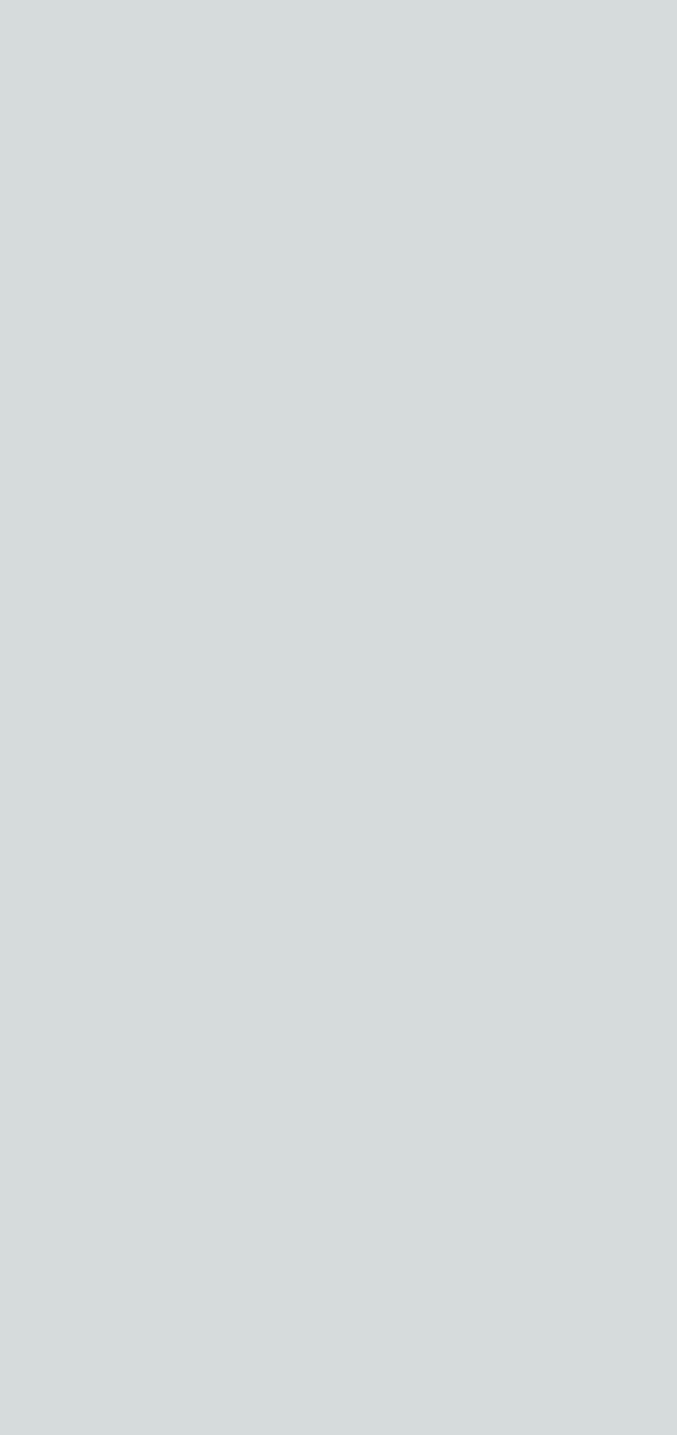
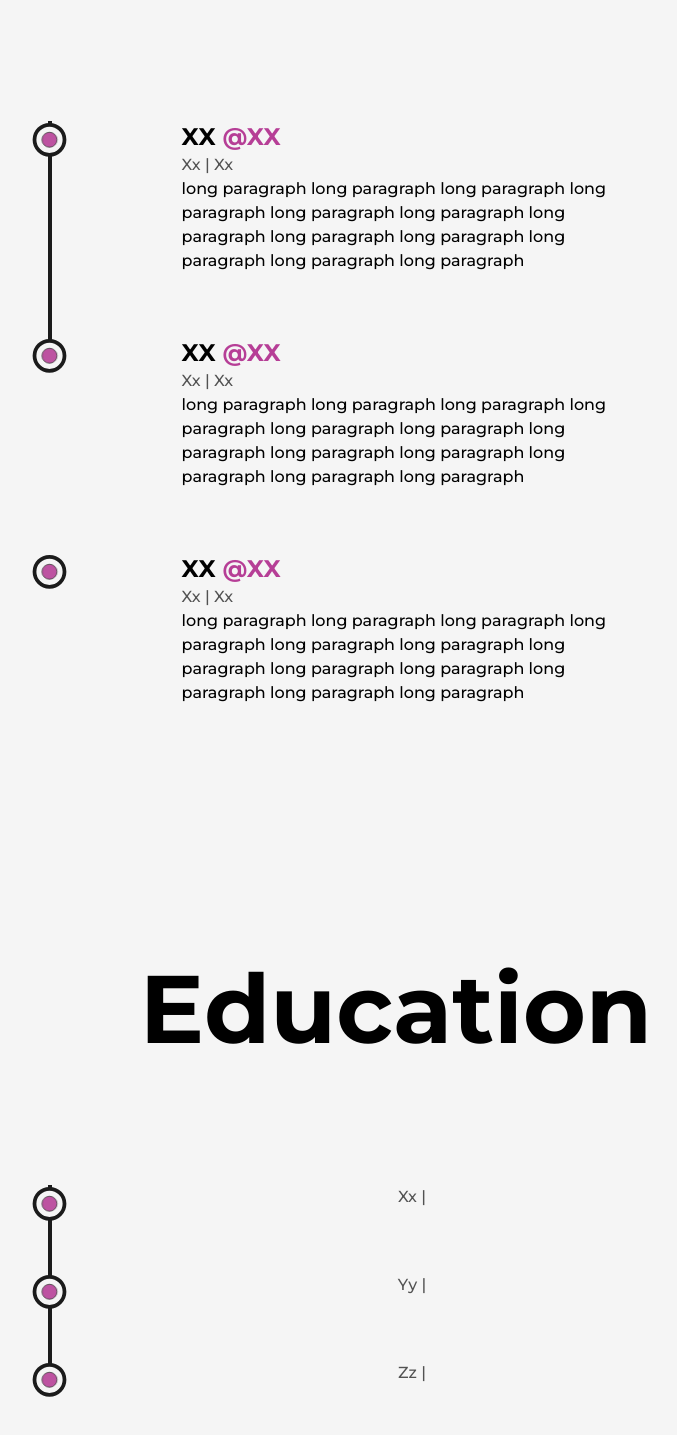
Before and after one commit to emadak47/portfolio-website, a Next.js app: page /about in a window 1280 px wide. Shown: the part 2075-3510 px from the top of the page, without its empty margins (244-921 px from the left). Before the commit the page ends 1938 px from the top, so only its background shows below. Built offline with nearby package versions, Linux system fonts and the light colour scheme.

Commit message:
added education and experience sections in about me page

```diff
--- /dev/null
+++ b/src/components/Education.js
@@ -0,0 +1,77 @@
+import React, { useRef } from 'react';
+import { motion, useScroll } from 'framer-motion';
+import LiIcon from '@/components/LiIcon';
+
+const Details = ({ type, time, place, info }) => {
+    const ref = useRef(null);
+    return (
+        <li ref={ref} className='my-8 first:mt-0 last:mb-0 w-[60%] mx-auto flex flex-col items-center justify-between'>
+            <LiIcon reference={ref} />
+            <motion.div
+                initial={{ y: 50 }}
+                whileInView={{ y: 0 }}
+                transition={{ duration: 0.5, type: "spring" }}
+            >
+                <h3 className='capitalize font-bold text-2xl'>
+                    {type}
+                </h3>
+                <span className='capitalize font-medium text-dark/75'>
+                    {time} | {place}
+                </span>
+                <p className='font-medium w-full'>
+                    {info}
+                </p>
+            </motion.div>
+        </li>
+    );
+}
+
+
+const Education = () => {
+    const ref = useRef(null);
+    const { scorllYProgress } = useScroll({
+        target: ref,
+        offset: ["start end", "center start"]
+    });
+
+    return (
+        <div className='my-64'>
+            <h2 className='font-bold text-8xl mb-32 w-full text-center'>Education</h2>
+
+            <div ref={ref} className='w-[75%] mx-auto relative'>
+                <motion.div
+                    className='absolute left-9 top-0 w-[4px] h-full bg-dark origin-top'
+                    style={{ scaleY: scorllYProgress }}
+                />
+                <ul className='w-full flex flex-col items-start justify-between ml-4'>
+                    <Details
+                        position="XX"
+                        company="XX"
+                        companyLink="XX"
+                        time="xx"
+                        address="xx"
+                        work="xx"
+                    />
+                    <Details
+                        position="YY"
+                        company="YY"
+                        companyLink="YY"
+                        time="yy"
+                        address="yy"
+                        work="yy"
+                    />
+                    <Details
+                        position="ZZ"
+                        company="ZZ"
+                        companyLink="ZZ"
+                        time="zz"
+                        address="zz"
+                        work="zz"
+                    />
+                </ul>
+            </div>
+        </div>
+    );
+}
+
+export default Education;
--- /dev/null
+++ b/src/components/Experience.js
@@ -0,0 +1,91 @@
+import React, { useRef } from 'react';
+import { motion, useScroll } from 'framer-motion';
+import LiIcon from '@/components/LiIcon';
+
+const Details = ({ position, company, companyLink, time, address, work }) => {
+    const ref = useRef(null);
+
+    return (
+        <li ref={ref} className='my-8 first:mt-0 last:mb-0 w-[60%] mx-auto flex flex-col items-center justify-between'>
+            <LiIcon reference={ref} />
+            <motion.div
+                initial={{ y: 50 }}
+                whileInView={{ y: 0 }}
+                transition={{ duration: 0.5, type: "spring" }}
+            >
+                <h3 className='capitalize font-bold text-2xl'>
+                    {position}&nbsp;
+                    <a
+                        href={companyLink}
+                        target="_blank"
+                        className='text-primary capitalize'
+                    >
+                        @{company}
+                    </a>
+                </h3>
+                <span className='capitalize font-medium text-dark/75'>
+                    {time} | {address}
+                </span>
+                <p className='font-medium w-full'>
+                    {work}
+                </p>
+            </motion.div>
+        </li>
+    );
+}
+
+
+const Experience = () => {
+    const ref = useRef(null);
+    const { scrollYProgress } = useScroll({
+        target: ref,
+        offset: ["start end", "center start"]
+    });
+
+    return (
+        <div className='my-64'>
+            <h2 className='font-bold text-8xl mb-32 w-full text-center'>Experience</h2>
+
+            <div ref={ref} className='w-[75%] mx-auto relative'>
+                <motion.div
+                    style={{ scaleY: scrollYProgress }}
+                    className='absolute left-9 top-0 w-[4px] h-full bg-dark origin-top'
+                />
+                <ul className='w-full flex flex-col items-start justify-between ml-4'>
+                    <Details
+                        position="XX"
+                        company="XX"
+                        companyLink="XX"
+                        time="xx"
+                        address="xx"
+                        work="long paragraph long paragraph long paragraph long paragraph
+                            long paragraph long paragraph long paragraph long paragraph
+                            long paragraph long paragraph long paragraph long paragraph "
+                    />
+                    <Details
+                        position="XX"
+                        company="XX"
+                        companyLink="XX"
+                        time="xx"
+                        address="xx"
+                        work="long paragraph long paragraph long paragraph long paragraph
+                            long paragraph long paragraph long paragraph long paragraph
+                            long paragraph long paragraph long paragraph long paragraph "
+                    />
+                    <Details
+                        position="XX"
+                        company="XX"
+                        companyLink="XX"
+                        time="xx"
+                        address="xx"
+                        work="long paragraph long paragraph long paragraph long paragraph
+                            long paragraph long paragraph long paragraph long paragraph
+                            long paragraph long paragraph long paragraph long paragraph "
+                    />
+                </ul>
+            </div>
+        </div>
+    );
+}
+
+export default Experience;
--- /dev/null
+++ b/src/components/LiIcon.js
@@ -0,0 +1,26 @@
+import React from 'react';
+import { motion, useScroll } from 'framer-motion';
+
+const LiIcon = ({ reference }) => {
+    const { scrollYProgress } = useScroll({
+        target: reference,
+        offset: ["center end", "center center"]
+    });
+
+    return (
+        <figure className='absolute left-0 stroke-dark'>
+            <svg width="75" height="75" viewBox="0 0 100 100" className='-rotate-90'>
+                <circle cx="75" cy="50" r="20" className="stroke-primary stroke-1 fill-none" />
+                <motion.circle
+                    cx="75" cy="50" r="20" className="stroke-[5px] fill-light"
+                    style={{
+                        pathLength: scrollYProgress
+                    }}
+                />
+                <circle cx="75" cy="50" r="10" className="animate-pulse stroke-1 fill-primary" />
+            </svg>
+        </figure>
+    );
+}
+
+export default LiIcon;
--- a/src/pages/about.js
+++ b/src/pages/about.js
@@ -6,6 +6,8 @@
 import Skills from '@/components/Skills';
 import profilePic from '../../public/next.svg';
 import { useInView, useMotionValue, useSpring } from 'framer-motion';
+import Experience from '@/components/Experience';
+import Education from '@/components/Education';
 
 const AnimatedNumbers = ({ value }) => {
     const ref = useRef(null);
@@ -82,6 +84,8 @@
                     </div>
 
                 <Skills />
+                <Experience />
+                <Education />
                 </Layout>
             </main>
         </>
```
